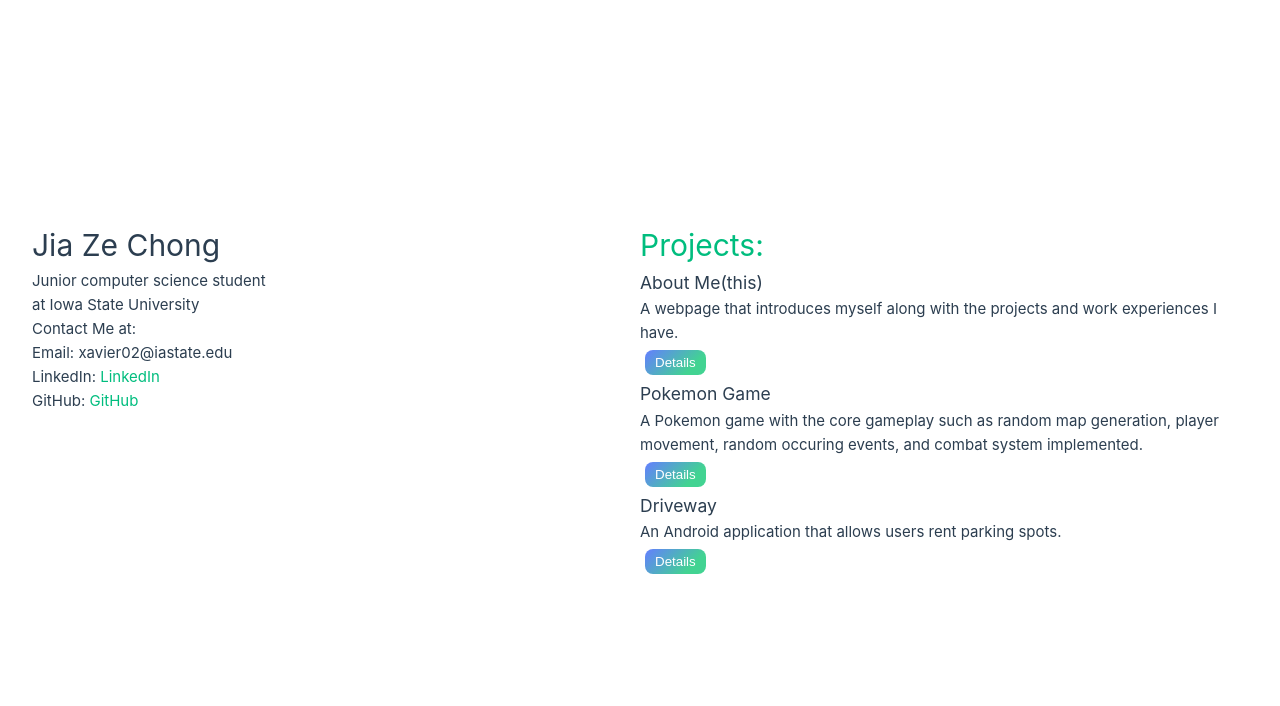
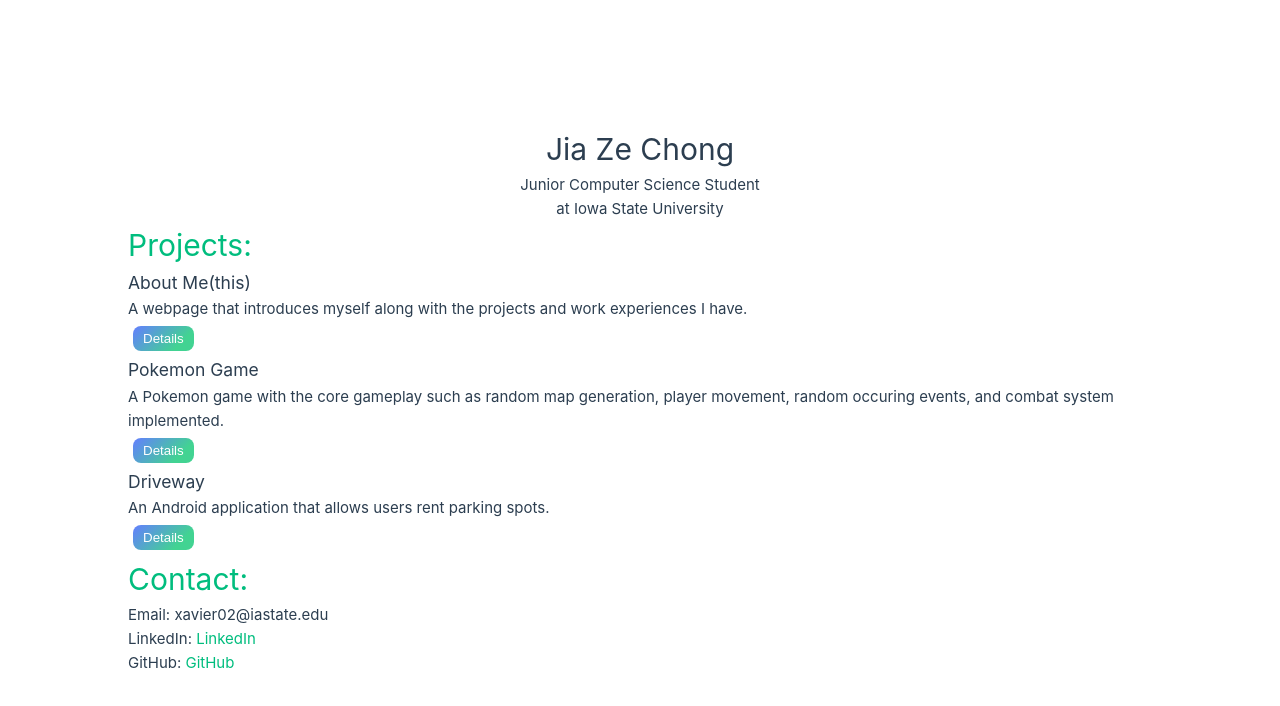
Before and after one commit to JiaZe-Chong/JiaZe-Chong.github.io, a Vue app: page / in a window 1280 px wide. Shown: the top 706 px of the page. Built offline with nearby package versions, Linux system fonts and the light colour scheme.

Commit message:
Centered

```diff
--- a/src/App.vue
+++ b/src/App.vue
@@ -1,14 +1,16 @@
 <script setup>
 import projects from './components/ProjectList.vue'
+import intro from './components/Introduction.vue'
 import contact from './components/ContactMe.vue'
 </script>
 
 <template>
   <header>
-    <contact/>
+    <intro />
   </header>
 
   <main>
-    <projects/>
+    <projects />
+    <contact />
   </main>
 </template>
--- a/src/assets/main.css
+++ b/src/assets/main.css
@@ -26,10 +26,4 @@ a,
     display: flex;
     place-items: center;
   }
-
-  #app {
-    display: grid;
-    grid-template-columns: 1fr 1fr;
-    padding: 0 2rem;
-  }
 }
--- a/src/components/ContactMe.vue
+++ b/src/components/ContactMe.vue
@@ -1,11 +1,14 @@
 <template>
-    <div class = 'item'>
-        <h1>Jia Ze Chong</h1>
-        <p>Junior computer science student</p>
-        <p>at Iowa State University</p>
-        <p> Contact Me at: </p>
-        <p> Email: xavier02@iastate.edu </p>
-        <p> LinkedIn: <a href="https://www.linkedin.com/in/jia-ze-chong-b279b824a/">LinkedIn</a></p>
-        <p> GitHub: <a href="https://github.com/JiaZe-Chong">GitHub</a></p>
-    </div>
+  <div class="item">
+    <h1>Contact:</h1>
+    <p>Email: xavier02@iastate.edu</p>
+    <p>LinkedIn: <a href="https://www.linkedin.com/in/jia-ze-chong-b279b824a/">LinkedIn</a></p>
+    <p>GitHub: <a href="https://github.com/JiaZe-Chong">GitHub</a></p>
+  </div>
 </template>
+
+<style scoped>
+h1 {
+  color: hsla(160, 100%, 37%, 1);
+}
+</style>
--- a/src/components/ExperienceItem.vue
+++ b/src/components/ExperienceItem.vue
@@ -42,6 +42,10 @@ const det = ref(false)
   cursor: pointer;
 }
 
+.item {
+  width: 1024px;
+}
+
 h1 {
   color: var(--color-heading);
 }
--- /dev/null
+++ b/src/components/Introduction.vue
@@ -0,0 +1,18 @@
+<template>
+  <div class="item">
+    <h1>Jia Ze Chong</h1>
+    <div class="position">
+      <p>Junior Computer Science Student</p>
+      <p>at Iowa State University</p>
+    </div>
+  </div>
+</template>
+
+<style scoped>
+h1 {
+  text-align: center;
+}
+p {
+  text-align: center;
+}
+</style>
--- a/src/components/ProjectList.vue
+++ b/src/components/ProjectList.vue
@@ -5,7 +5,13 @@ import ExperienceItem from './ExperienceItem.vue'
 <template>
   <h1>Projects:</h1>
 
-    <ExperienceItem :points="['Language: Javascript', 'Library/Technology: VueJS']">
+  <ExperienceItem
+    :points="[
+      'Language: Javascript',
+      'Library/Technology: VueJS',
+      'Biggest lesson: You can never really learn everything there is to learn about some language/framework/library. You just need to learn the fundamental and keep learning while you are using it.'
+    ]"
+  >
     <template #title> About Me(this) </template>
 
     <template #introduction>
@@ -13,15 +19,28 @@ import ExperienceItem from './ExperienceItem.vue'
     </template>
   </ExperienceItem>
 
-    <ExperienceItem :points="['Language: C and C++', 'Library/Technology: nCurses, Makefile']">
+  <ExperienceItem
+    :points="[
+      'Language: C and C++',
+      'Library/Technology: nCurses, Makefile',
+      'Biggest lesson: Technical dept, what seems like an easy solution for current complication may lead to a much harder problem that needs to be solve, so always plan ahead.'
+    ]"
+  >
     <template #title> Pokemon Game </template>
 
     <template #introduction>
-        A Pokemon game with the core gameplay such as random map generation, player movement, random occuring events, and combat system implemented.
+      A Pokemon game with the core gameplay such as random map generation, player movement, random
+      occuring events, and combat system implemented.
     </template>
   </ExperienceItem>
 
-    <ExperienceItem :points="['Language: Java', 'Library/Technology: Android Studio']">
+  <ExperienceItem
+    :points="[
+      'Language: Java',
+      'Library/Technology: Android Studio',
+      'Biggest lesson: Plan ahead, as projects get bigger, it is very important to plan ahead as even the simplest things such as naming variables can be hard due to namespace pollution.'
+    ]"
+  >
     <template #title> Driveway </template>
 
     <template #introduction>
@@ -31,7 +50,7 @@ import ExperienceItem from './ExperienceItem.vue'
 </template>
 
 <style scoped>
-h1{
+h1 {
   color: hsla(160, 100%, 37%, 1);
 }
 </style>
```
Also changed, not shown: 1 other file (tests, documents, lock files or other folders). Lines whose indentation alone changed are shown as unchanged.
